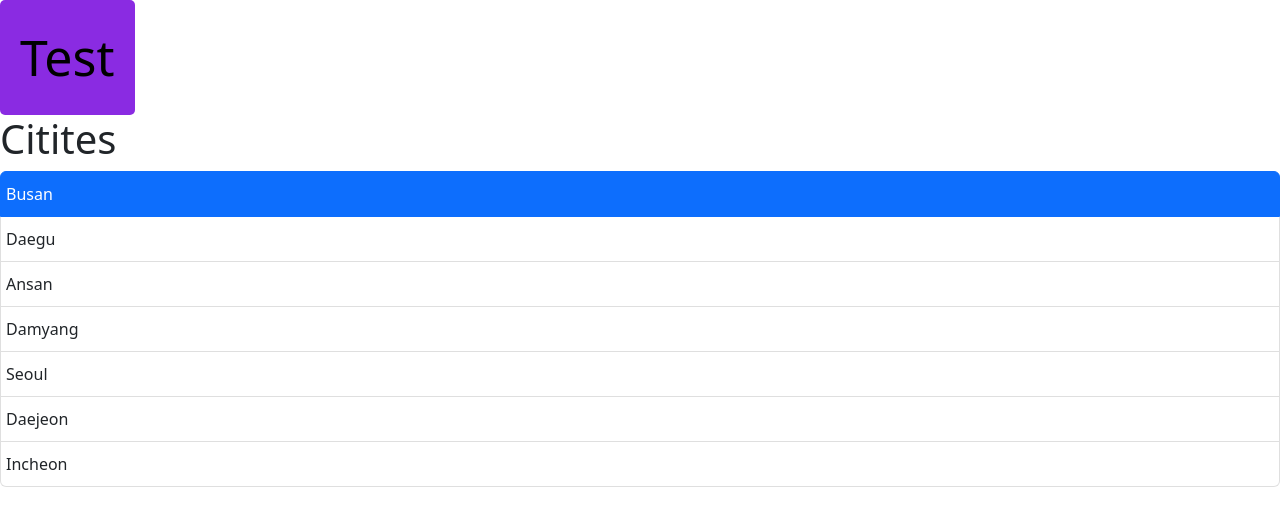
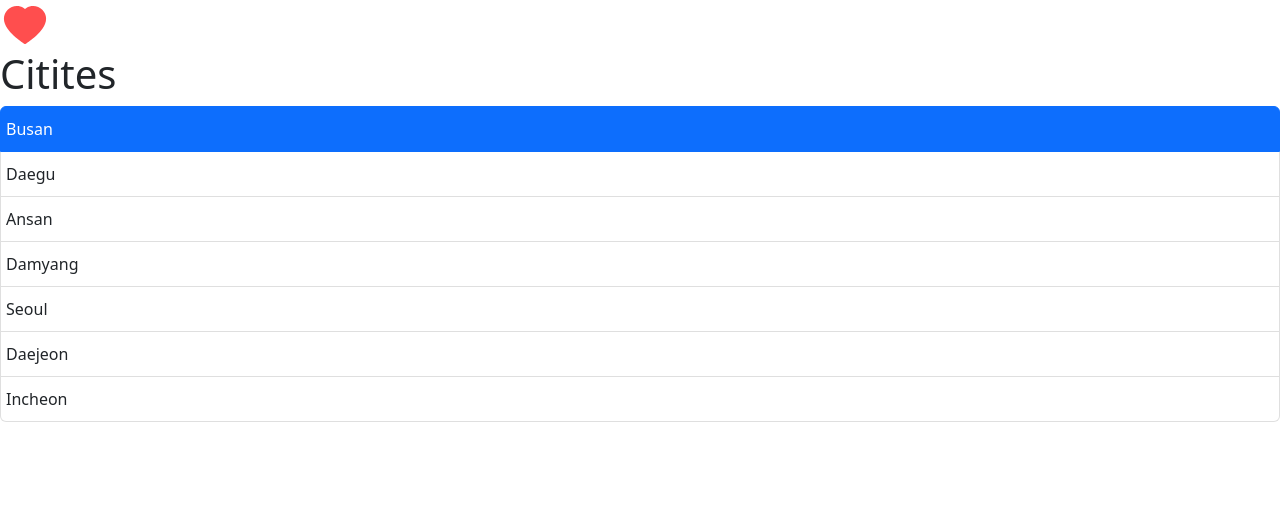
Before and after one commit to Day-Ham/React-Study, a React (Vite) app: page / in a window 1280 px wide. Shown: the top 526 px of the page. Built offline with nearby package versions, Linux system fonts and the light colour scheme; the HTML template or start-up script is replaced by a standard one.

Commit message:
Like Button Practice

```diff
--- a/src/App.tsx
+++ b/src/App.tsx
@@ -3,9 +3,10 @@ import Message from "./Message";
 import Alert from "./components/Alert";
 import Button from "./components/Button/Button";
 import ListGroup from "./components/ListGroup";
-
+import LikeButton from "./components/LikeButton/LikeButton";
 function App() {
   const [alertVisible, setAlertVisibility] = useState(false);
+  const [likeIndicator, setLike] = useState(false);
 
   let items = [
     "Busan",
@@ -23,7 +24,7 @@ function App() {
 
   return (
     <>
-      <Button onClick={() => console.log("Test")}>Test</Button>
+      <LikeButton />
       <div>
         <ListGroup
           items={items}
--- /dev/null
+++ b/src/components/LikeButton/LikeButton.tsx
@@ -0,0 +1,28 @@
+import React, { useState } from "react";
+import styles from "./LikedButton.module.css";
+import { AiFillHeart } from "react-icons/ai";
+import { AiOutlineHeart } from "react-icons/ai";
+const LikeButton = () => {
+  const [toggle, SetToggle] = useState(true);
+
+  if (toggle)
+    return (
+      <AiFillHeart
+        className={[styles.on].join(" ")}
+        onClick={() => {
+          SetToggle(false);
+        }}
+      ></AiFillHeart>
+    );
+  else
+    return (
+      <AiOutlineHeart
+        className={[styles.off].join(" ")}
+        onClick={() => {
+          SetToggle(true);
+        }}
+      ></AiOutlineHeart>
+    );
+};
+
+export default LikeButton;
--- /dev/null
+++ b/src/components/LikeButton/LikedButton.module.css
@@ -0,0 +1,13 @@
+.btn{
+     font-size: 50px;
+     color:red;
+}
+
+.on{
+     font-size: 50px;
+     color:rgb(255, 78, 78);
+}
+.off{
+     font-size: 50px;
+     color:black;
+}
```
